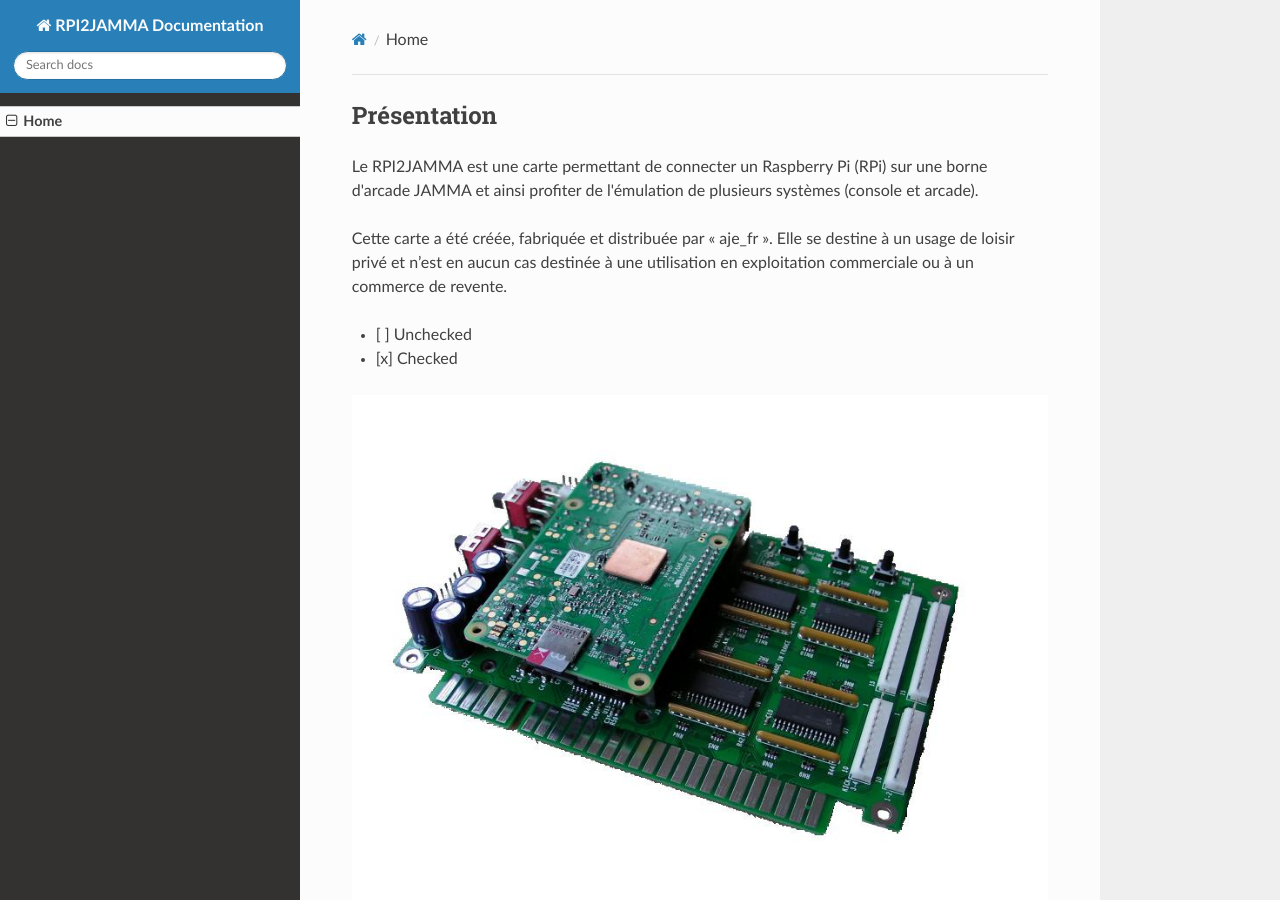
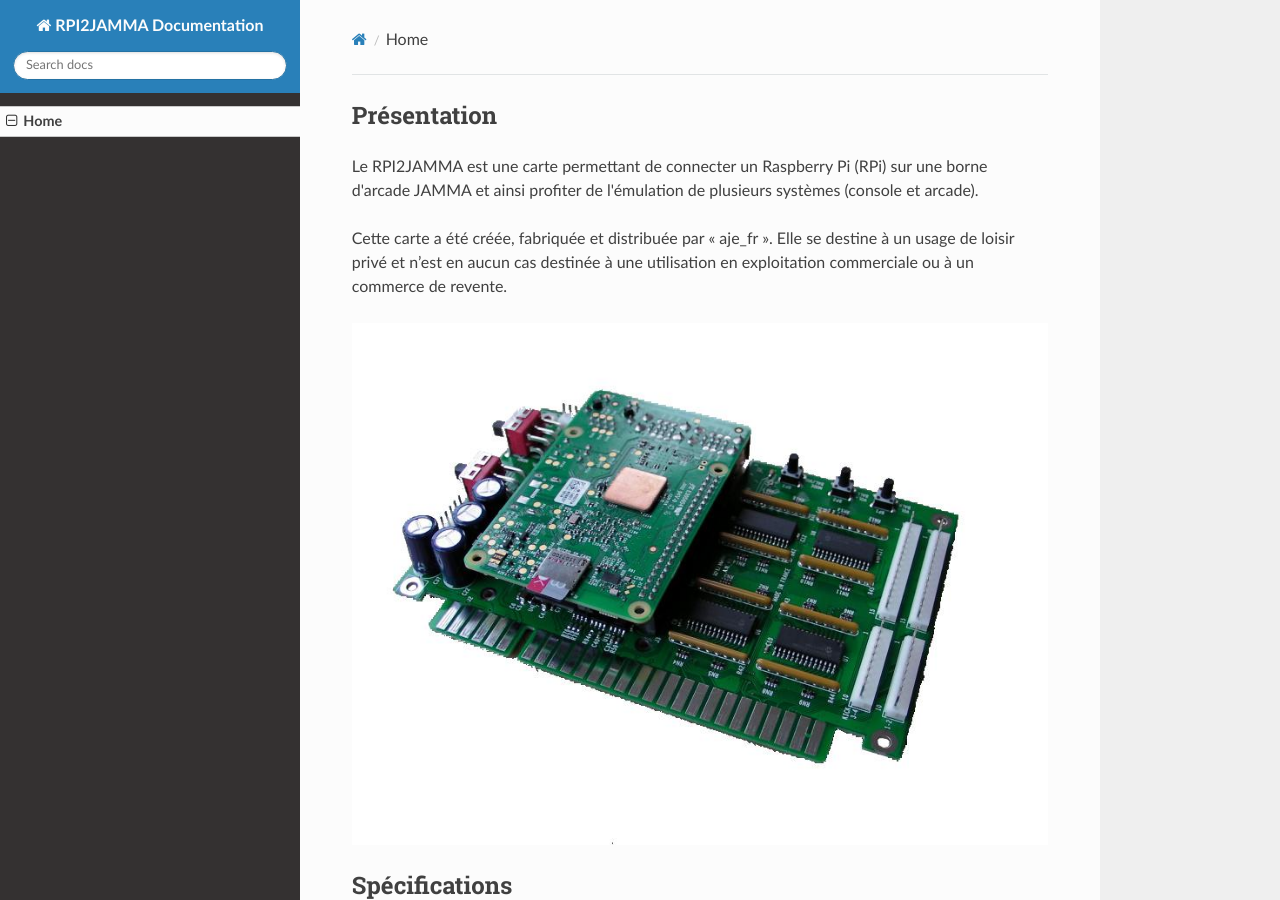
Before and after one commit to maksun/rpi2jamma, an MkDocs documentation site: the page built from docs/index.md, in a window 1280 px wide and 900 px high. Built offline with MkDocs 1.6.1, drawn with Linux system fonts in a browser that asks for light colours; nearby versions of some CDN libraries; old or Windows-style settings are respelled for this version of MkDocs.

Commit message:
Update index.md

```diff
--- a/docs/index.md
+++ b/docs/index.md
@@ -3,9 +3,6 @@
 Le RPI2JAMMA est une carte permettant de connecter un Raspberry Pi (RPi) sur une borne d'arcade JAMMA et ainsi profiter de l'émulation de plusieurs systèmes (console et arcade).
 
 Cette carte a été créée, fabriquée et distribuée par « aje_fr ». Elle se destine à un usage de loisir privé et n’est en aucun cas destinée à une utilisation en exploitation commerciale ou à un commerce de revente.
-
-* [ ] Unchecked
-* [x] Checked
 
 ![RPI2JAMMA](images/rpi2jamma.jpg)
 
```
